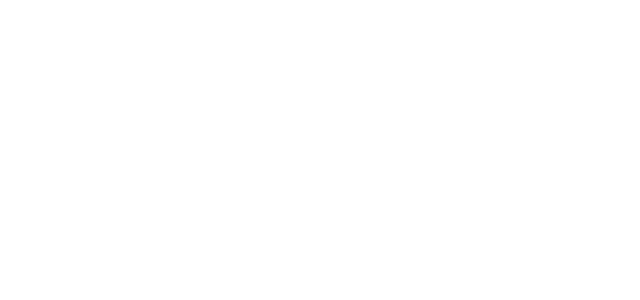
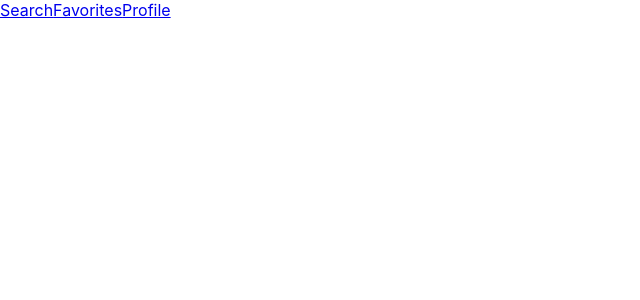
Before and after one commit to Ruan-Portella/TrybeTunes, a React (Create React App) app: page /album/1 in a window 1280 px wide. Shown: the top 300 px of the page, without its empty margins (0-640 px from the left). Built offline with nearby package versions, Linux system fonts and the light colour scheme.

Commit message:
Feat: Resolvendo Exercicio 04

```diff
--- a/src/components/Header.js
+++ b/src/components/Header.js
@@ -1,4 +1,5 @@
 import React from 'react';
+import { Link } from 'react-router-dom';
 import { getUser } from '../services/userAPI';
 import Loading from './Loading';
 // import Loading from './Loading';
@@ -24,11 +25,16 @@
     const { names, isLoading } = this.state;
     return (
       <header data-testid="header-component">
-        <p data-testid="header-user-name">
+        <nav>
+          <Link to="/search" data-testid="link-to-search">Search</Link>
+          <Link to="/favorites" data-testid="link-to-favorites">Favorites</Link>
+          <Link to="/profile" data-testid="link-to-profile">Profile</Link>
+        </nav>
+        <div data-testid="header-user-name">
           {
             isLoading ? <Loading /> : names
           }
-        </p>
+        </div>
       </header>
     );
   }
```
